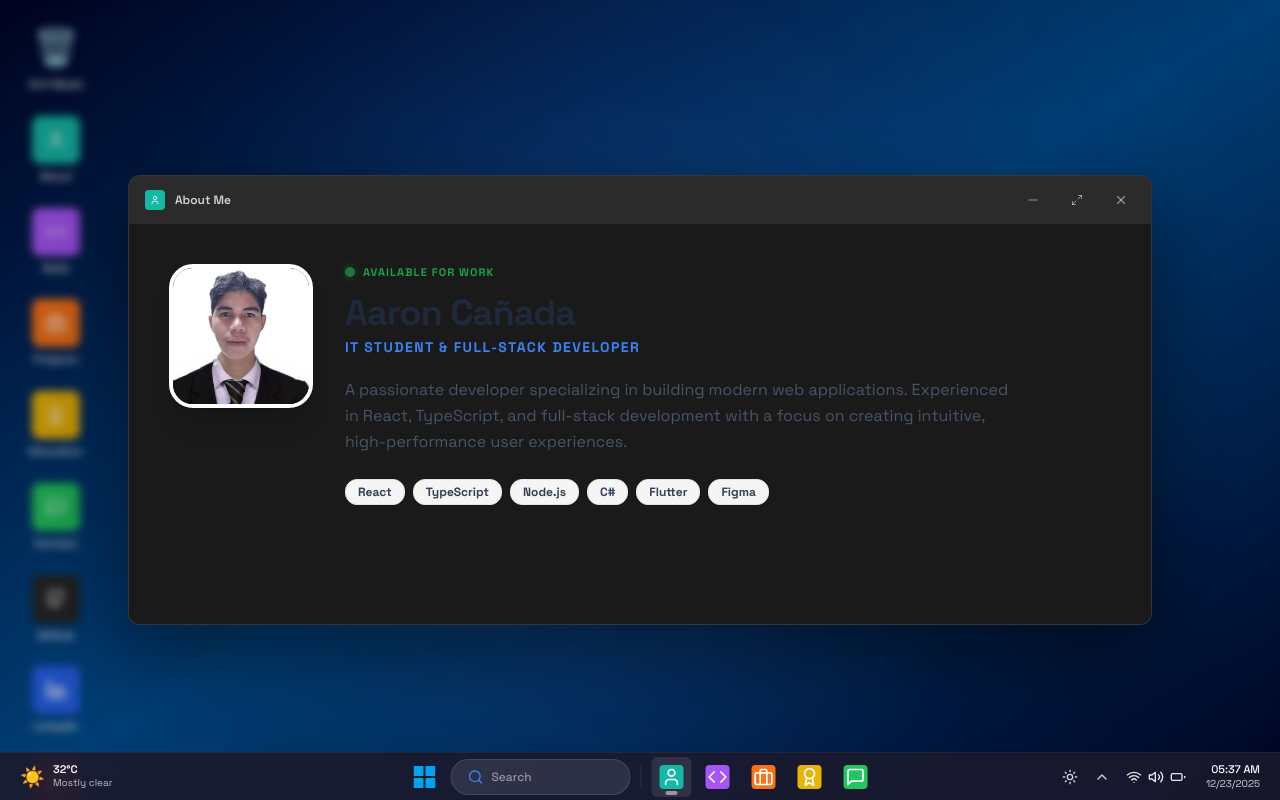
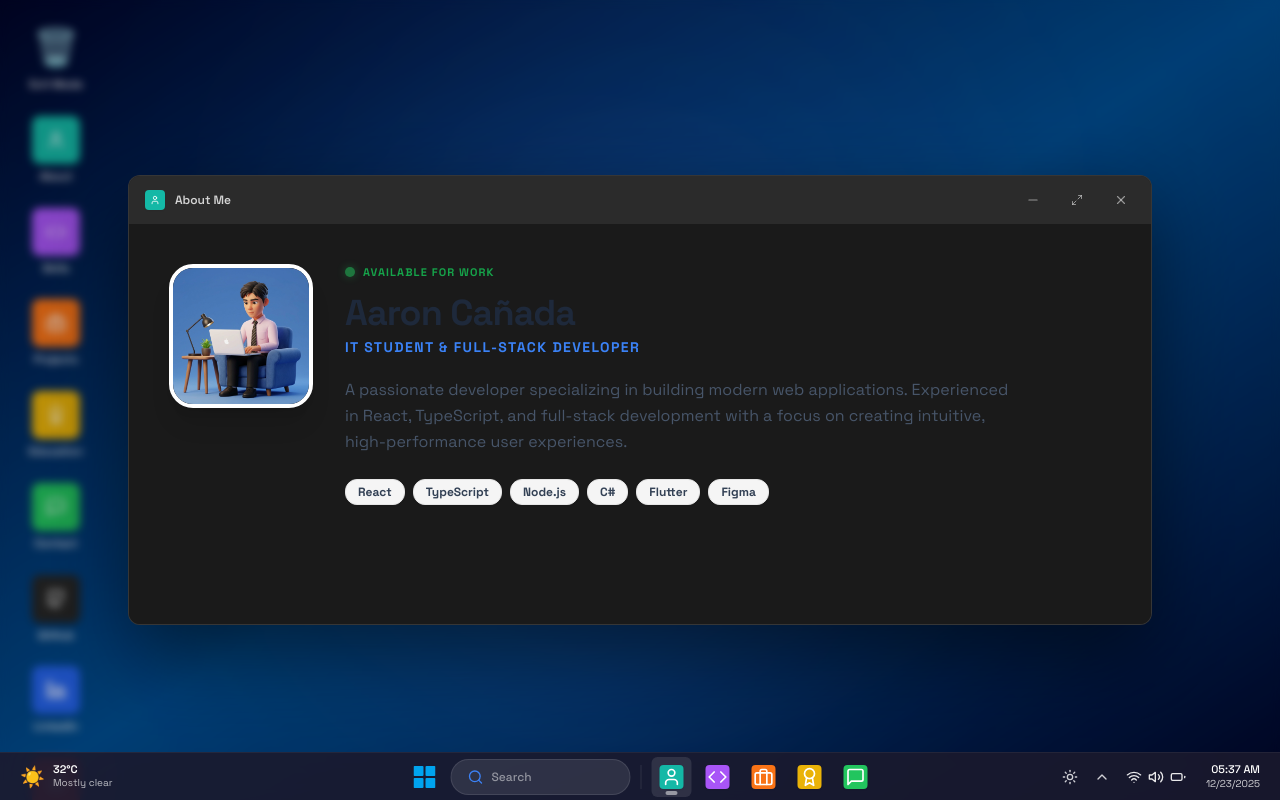
Before and after one commit to EYRON27/aaron-latest-portfolio, a React (Vite) app: page /windows in a window 1280 px wide. Both pictures are taken after a click on the button "About". Built offline with nearby package versions, Linux system fonts and the light colour scheme.

Commit message:
feat: add WinStartMenu component, Hero section with canvas animations, and supplemental UI assets

```diff
--- a/src/components/Hero.tsx
+++ b/src/components/Hero.tsx
@@ -576,7 +576,7 @@ const Hero = () => {
                   transition: 'transform 0.12s ease-out',
                 }}
               >
-                <img src="/ME YARN.jpg" alt="Aaron M. Cañada" className="w-full h-full object-cover" />
+                <img src="/3d-avatar.png" alt="Aaron M. Cañada" className="w-full h-full object-cover" />
                 {/* Color grade overlay */}
                 <div
                   className="absolute inset-0"
--- a/src/components/windows/WinAboutContent.tsx
+++ b/src/components/windows/WinAboutContent.tsx
@@ -1,6 +1,6 @@
 const WinAboutContent = () => (
   <div className="p-8 sm:p-10 flex flex-col md:flex-row items-center md:items-start gap-8 min-h-[50vh]">
-    <img src="/ME YARN.jpg" alt="Aaron Cañada" className="w-36 h-36 rounded-3xl object-cover shadow-xl border-4 border-white dark:border-neutral-800 shrink-0 hover:scale-105 transition-transform duration-500" />
+    <img src="/3d-avatar.png" alt="Aaron Cañada" className="w-36 h-36 rounded-3xl object-cover shadow-xl border-4 border-white dark:border-neutral-800 shrink-0 hover:scale-105 transition-transform duration-500" />
     <div className="text-center md:text-left flex-1">
       <div className="flex items-center justify-center md:justify-start gap-2 mb-3">
         <div className="w-2.5 h-2.5 rounded-full bg-green-500 animate-pulse shadow-[0_0_8px_rgba(34,197,94,0.6)]" />
--- a/src/components/windows/WinStartMenu.tsx
+++ b/src/components/windows/WinStartMenu.tsx
@@ -82,7 +82,7 @@ const WinStartMenu = ({ isDark, allApps, openWindow, onExit, startRef }: WinStar
       {/* Footer */}
       <div className={`mt-6 pt-4 border-t ${isDark ? 'border-white/10' : 'border-black/10'} flex items-center justify-between -mx-8 px-8 -mb-4 pb-4`}>
         <div className={`flex items-center gap-3 ${isDark ? 'hover:bg-white/10' : 'hover:bg-black/5'} px-3 py-2 -ml-3 rounded-lg transition-colors cursor-pointer`}>
-          <img src="/ME YARN.jpg" alt="Aaron" className="w-8 h-8 rounded-full object-cover" />
+          <img src="/3d-avatar.png" alt="Aaron" className="w-8 h-8 rounded-full object-cover" />
           <span className={`text-xs font-semibold ${isDark ? 'text-white' : 'text-neutral-800'}`}>Aaron Cañada</span>
         </div>
         <button onClick={onExit} className={`p-2.5 ${isDark ? 'hover:bg-white/10' : 'hover:bg-black/5'} rounded-lg transition-colors`} title="Power / Exit Mode">
```
Also changed, not shown: public/3d-avatar.png (added).
